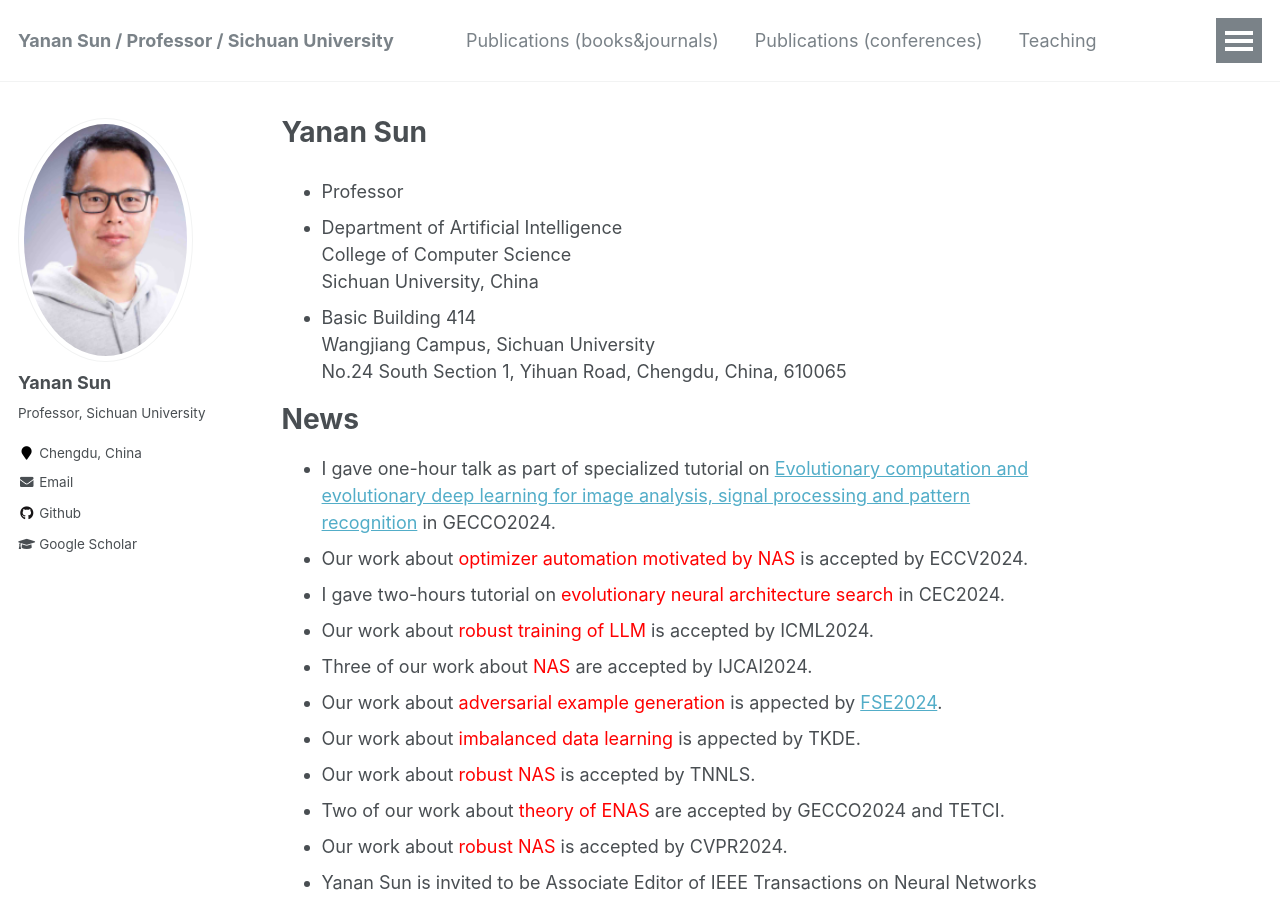
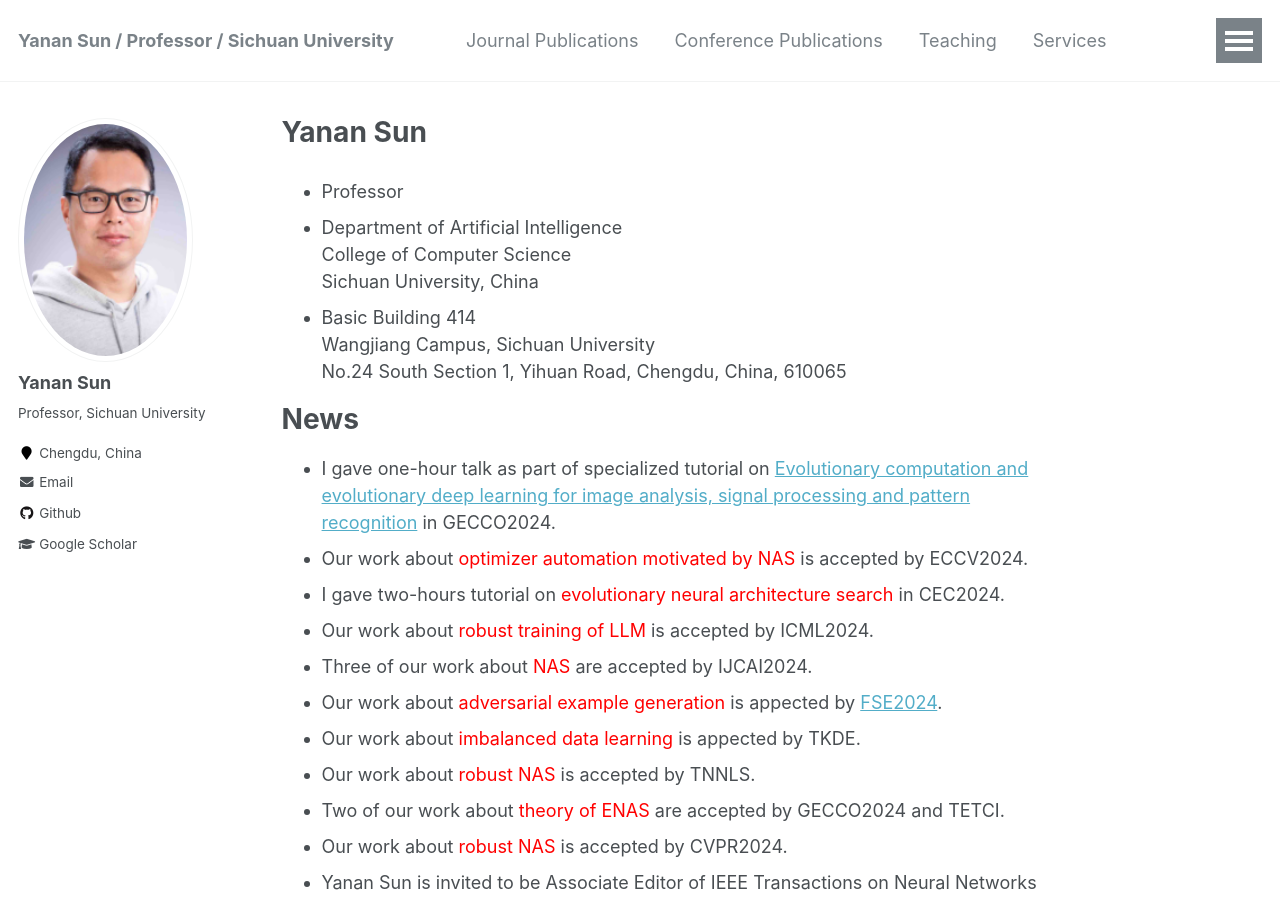
Before and after one commit to yn-sun/yn-sun.github.io, a Jekyll site: the page built from _pages/about.md, in a window 1280 px wide and 900 px high. Built offline with Jekyll 4.4.1, drawn with Linux system fonts in a browser that asks for light colours; comment, search, counter and statistics services are not loaded.

Commit message:
Update navigation.yml

```diff
--- a/_data/navigation.yml
+++ b/_data/navigation.yml
@@ -1,9 +1,9 @@
 # main links links
 main:
-  - title: "Publications (books&journals)"
+  - title: "Journal Publications"
     url: /publications/
 
-  - title: "Publications (conferences)"
+  - title: "Conference Publications"
     url: /publications-c/
 
   #- title: "Grants&Awards"
```
